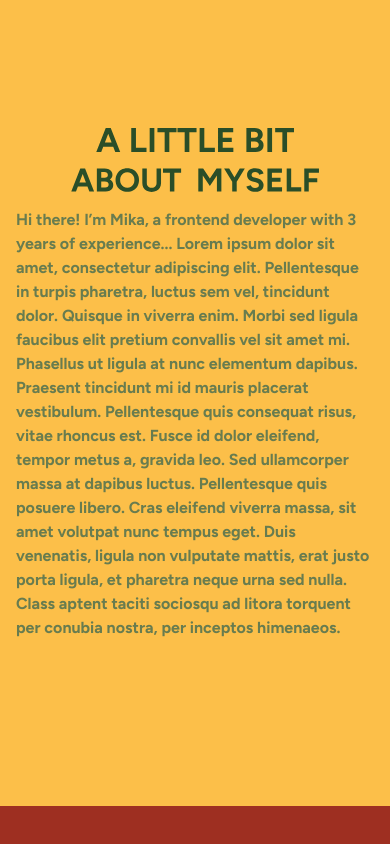
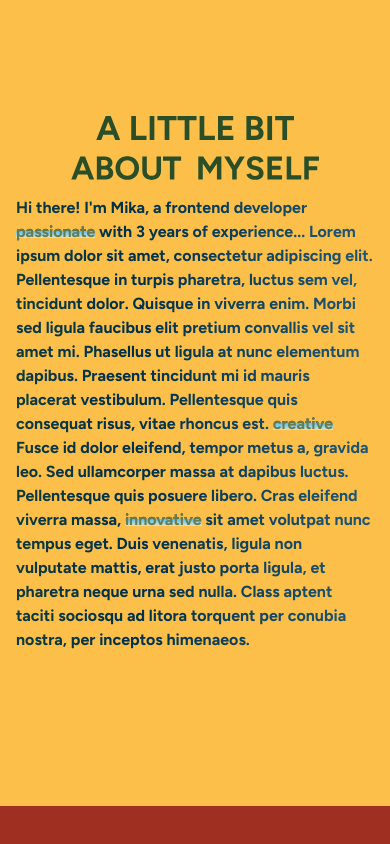
Before and after one commit to mikacheng1590/personal-frontend-project, a Next.js app: page / in a window 390 px wide. Shown: the part 882-1726 px from the top of the page. Built offline with nearby package versions, Linux system fonts and the light colour scheme.

Commit message:
add self intro paragraph and highlighted word animation

```diff
--- /dev/null
+++ b/src/app/(home)/_client-components/HighlightedWord.tsx
@@ -0,0 +1,46 @@
+import { useRef } from "react";
+import gsap from "gsap";
+import { useGSAP } from "@gsap/react";
+
+gsap.registerPlugin(useGSAP);
+
+type HighlightedWordProps = {
+  timeline?: gsap.core.Timeline;
+  word?: string;
+};
+
+export default function HighlightedWord ({
+  timeline,
+  word = "hello"
+}: HighlightedWordProps) {
+  const wordRef = useRef<HTMLSpanElement>(null);
+
+  useGSAP(() => {
+    gsap.set(wordRef.current, {
+      display: "inline",
+      color: "hsl(87, 22%, 40%)",
+      backgroundImage: `linear-gradient(
+        transparent 50%,
+        #58c4ff 50%,
+        #EAE2B7 85%,
+        transparent 85%,
+        transparent 100%
+      )`,
+      backgroundRepeat: "no-repeat",
+      backgroundSize: "0% 100%",
+    });
+
+    if (timeline) {
+      timeline.to(wordRef.current, {
+        backgroundSize: "100% 100%",
+        duration: 1,
+        ease: "cubic-bezier(0.645, 0.045, 0.355, 1)",
+        stagger: 0.1
+      }, ">");
+    }
+  }, [timeline]);
+
+  return (
+    <span ref={wordRef}>{word}</span>
+  );
+};
--- /dev/null
+++ b/src/app/(home)/_client-components/SelfIntro.tsx
@@ -0,0 +1,67 @@
+import { useRef, useState } from "react";
+import gsap from "gsap";
+import { useGSAP } from "@gsap/react";
+import HighlightedWord from "./HighlightedWord";
+
+gsap.registerPlugin(useGSAP);
+
+type SelfIntroProps = {
+  scroller?: string;
+  trigger: string;
+}
+
+export default function SelfIntro({
+  scroller,
+  trigger
+}: SelfIntroProps) {
+  const textRef = useRef<HTMLParagraphElement>(null);
+  const [timeline, setTimeline] = useState<gsap.core.Timeline | undefined>(undefined);
+
+  useGSAP(() => {
+    // Paragraph gradient animation
+    gsap.set(textRef.current, {
+      backgroundImage: "linear-gradient(90deg, #687C4F, #2A4E28, #003049, #316C8C)",
+      backgroundSize: "300% 100%",
+      backgroundClip: "text",
+      WebkitBackgroundClip: "text",
+      color: "transparent",
+      backgroundPosition: "0% 50%"
+    });
+
+    gsap.to(textRef.current, {
+      backgroundPosition: "100% 50%",
+      duration: 8,
+      repeat: -1,
+      yoyo: true,
+      ease: "none"
+    });
+
+    // Create timeline for highlighted words
+    const tl = gsap.timeline({
+      delay: 1, // Start after text gradient animation
+      scrollTrigger: {
+        ...(scroller && { scroller: `.${scroller}` }),
+        trigger: `.${trigger}`,
+      }
+    });
+    setTimeline(tl);
+  });
+
+  return (
+    <p
+      ref={textRef}
+      className="text-base/6 md:text-3xl/10 font-bold"
+    >
+      Hi there! I'm Mika, a frontend developer <HighlightedWord
+        word="passionate"
+        timeline={timeline}
+      /> with 3 years of experience... Lorem ipsum dolor sit amet, consectetur adipiscing elit. Pellentesque in turpis pharetra, luctus sem vel, tincidunt dolor. Quisque in viverra enim. Morbi sed ligula faucibus elit pretium convallis vel sit amet mi. Phasellus ut ligula at nunc elementum dapibus. Praesent tincidunt mi id mauris placerat vestibulum. Pellentesque quis consequat risus, vitae rhoncus est. <HighlightedWord
+        word="creative"
+        timeline={timeline}
+      /> Fusce id dolor eleifend, tempor metus a, gravida leo. Sed ullamcorper massa at dapibus luctus. Pellentesque quis posuere libero. Cras eleifend viverra massa, <HighlightedWord
+        word="innovative"
+        timeline={timeline}
+      /> sit amet volutpat nunc tempus eget. Duis venenatis, ligula non vulputate mattis, erat justo porta ligula, et pharetra neque urna sed nulla. Class aptent taciti sociosqu ad litora torquent per conubia nostra, per inceptos himenaeos.
+    </p>
+  );
+}
--- a/src/app/(home)/_client-components/index.ts
+++ b/src/app/(home)/_client-components/index.ts
@@ -3,3 +3,4 @@
 export { default as Name } from './Name'
 export { default as SelfIntroTitle } from './SelfIntroTitle'
 export { default as HorizontalSection } from './HorizontalSection'
+export { default as SelfIntro } from './SelfIntro'
--- a/src/app/(home)/page.tsx
+++ b/src/app/(home)/page.tsx
@@ -1,6 +1,6 @@
 "use client"
 
-import { Name, SelfIntroTitle, HorizontalSection } from "./_client-components";
+import { Name, SelfIntroTitle, HorizontalSection, SelfIntro } from "./_client-components";
 
 const mainContainer = "main-container"
 const selfIntroSection = "self-intro-section"
@@ -20,10 +20,9 @@ export default function Home() {
               trigger={selfIntroSection}
             />
           </div>
-
-          <p className="text-base/6 md:text-3xl/10 text-mika-green-50 font-bold">
-            Hi there! I’m Mika, a frontend developer with 3 years of experience... Lorem ipsum dolor sit amet, consectetur adipiscing elit. Pellentesque in turpis pharetra, luctus sem vel, tincidunt dolor. Quisque in viverra enim. Morbi sed ligula faucibus elit pretium convallis vel sit amet mi. Phasellus ut ligula at nunc elementum dapibus. Praesent tincidunt mi id mauris placerat vestibulum. Pellentesque quis consequat risus, vitae rhoncus est. Fusce id dolor eleifend, tempor metus a, gravida leo. Sed ullamcorper massa at dapibus luctus. Pellentesque quis posuere libero. Cras eleifend viverra massa, sit amet volutpat nunc tempus eget. Duis venenatis, ligula non vulputate mattis, erat justo porta ligula, et pharetra neque urna sed nulla. Class aptent taciti sociosqu ad litora torquent per conubia nostra, per inceptos himenaeos.
-          </p>
+          <SelfIntro
+            trigger={selfIntroSection}
+          />
         </div>
       </section>
       <section className={`${workSection} overflow-x-hidden`}>
```
